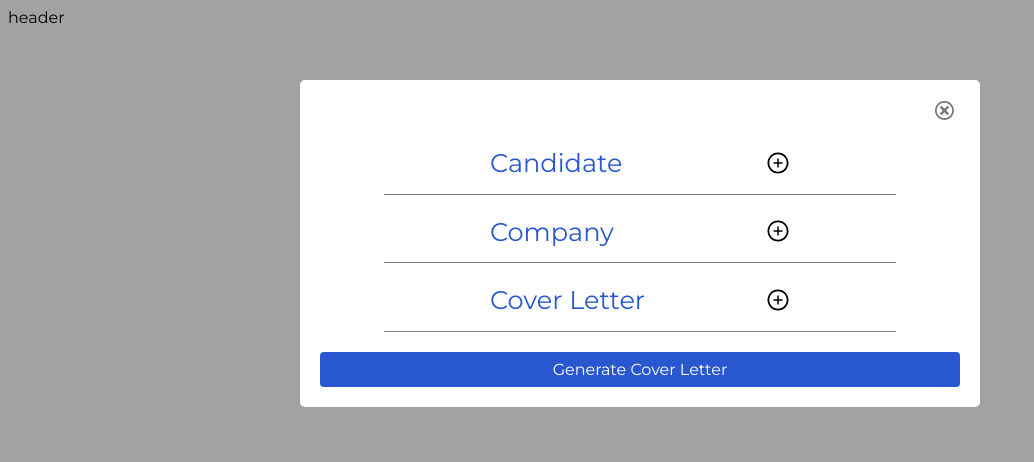
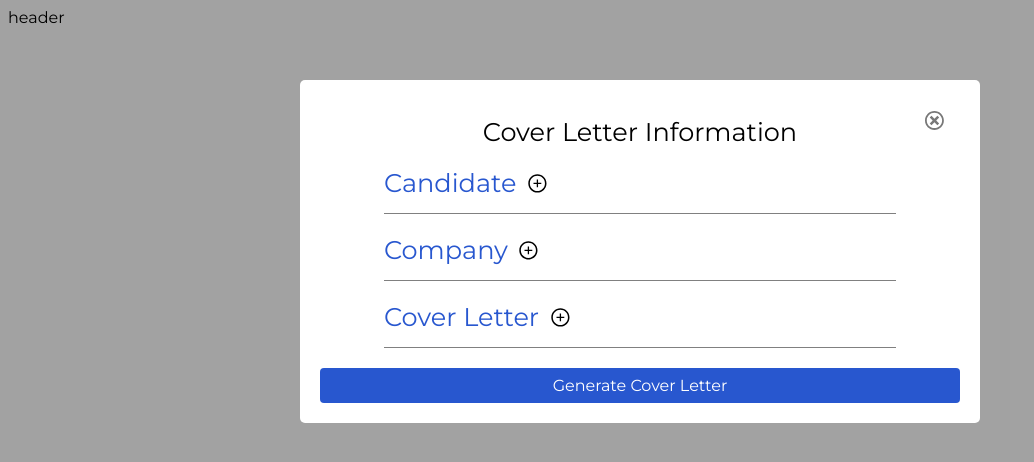
Before and after one commit to JoshBergman/AutoCoverLetter, a React (Create React App) app in the folder auto_cl_frontend/: page / in a window 1280 px wide. Shown: the top 462 px of the page, without its empty margins (0-1034 px from the left). Built offline with nearby package versions, Linux system fonts and the light colour scheme.

Commit message:
Form styling satifactory atm

```diff
--- a/auto_cl_frontend/src/components/form-components/cover-letter-form.tsx
+++ b/auto_cl_frontend/src/components/form-components/cover-letter-form.tsx
@@ -54,6 +54,7 @@ const CoverLetterForm = ({ toggleShowingForm }: ICoverLetterFormProps) => {
         <button className={styles.cancelButton} onClick={cancelForm}>
           <ImCancelCircle />
         </button>
+        <h2 className={styles.formHeader}>Cover Letter Information</h2>
         {getFormFields()}
         <button className={styles.button} type="submit">
           Generate Cover Letter
--- a/auto_cl_frontend/src/components/form-components/styles/cover-letter-form.module.css
+++ b/auto_cl_frontend/src/components/form-components/styles/cover-letter-form.module.css
@@ -38,11 +38,28 @@
   color: #787878;
   background-color: transparent;
   border: none;
+
   font-size: 1.18rem;
-  margin-left: auto;
+  font-weight: 500;
+  float: right;
+
+  align-self: flex-end;
+  margin-right: 10px;
+  margin-top: 10px;
+  cursor: pointer;
 }
 
 .cancelButton:hover {
   color: #5f5f5f;
   cursor: pointer;
 }
+
+.formHeader {
+  font-size: 1.6em;
+  font-weight: 500;
+  position: relative;
+  margin: 0 auto;
+  margin-top: -40px;
+  width: 84%;
+  text-align: center;
+}
--- a/auto_cl_frontend/src/components/form-components/styles/form-section.module.css
+++ b/auto_cl_frontend/src/components/form-components/styles/form-section.module.css
@@ -26,15 +26,15 @@
 
 .headingDiv {
   width: clamp(300px, 50%, 600px);
-  align-self: center;
+  align-self: left;
   display: flex;
-  justify-content: space-between;
-  align-items: center;
+  justify-content: left;
 }
 
 .expandIcon {
-  font-size: 1.5em;
-  margin-top: 0.2em;
+  font-size: 1.3em;
+  margin-top: 0.3em;
+  margin-left: 0.5em;
 }
 .expandIcon:hover {
   cursor: pointer;
```
